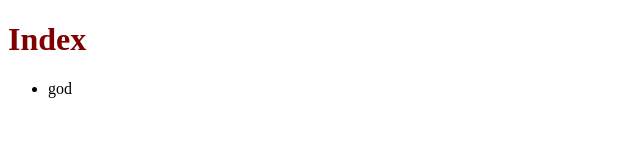
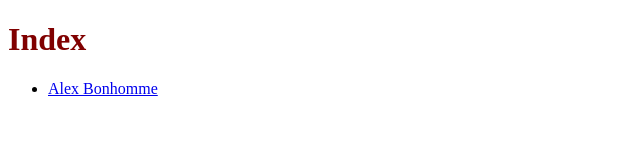
Before and after one commit to alno1935/comp205-lab3-task2, a plain HTML site: page index.html in a window 1280 px wide. Shown: the whole page, without its empty margins (0-640 px from the left). Drawn offline with Linux system fonts and the light colour scheme.

Commit message:
changed index

```diff
--- a/index.html
+++ b/index.html
@@ -12,7 +12,7 @@
         <p>
             <ul>
                 <li>
-                    god
+                <a href="Alex-Bonhomme.html"> Alex Bonhomme </a>
                 </li>
             </ul>
         </p>
```
